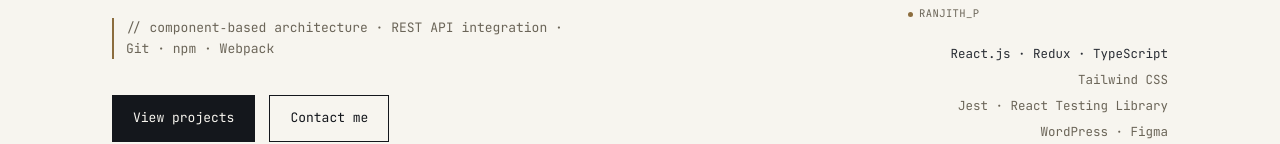
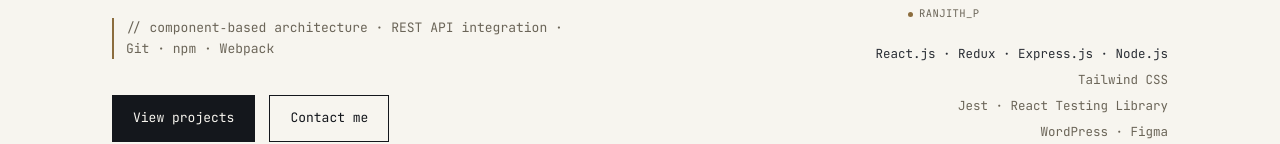
Before and after one commit to ranjithparthipan41-cyber/Portfolio, a plain HTML site: page index.html in a window 1280 px wide. Shown: the part 467-611 px from the top of the page. Drawn offline with Linux system fonts and the light colour scheme.

Commit message:
Update index.html

```diff
--- a/index.html
+++ b/index.html
@@ -55,7 +55,7 @@
           <div class="cap"><span><span class="dot"></span>RANJITH_P</span></div>
         </div>
         <div class="hero-meta">
-          <span class="dim">React.js · Redux · TypeScript</span>
+          <span class="dim">React.js · Redux · Express.js · Node.js</span>
           <span>Tailwind CSS </span>
           <span>Jest · React Testing Library</span>
           <span>WordPress · Figma</span>
```
